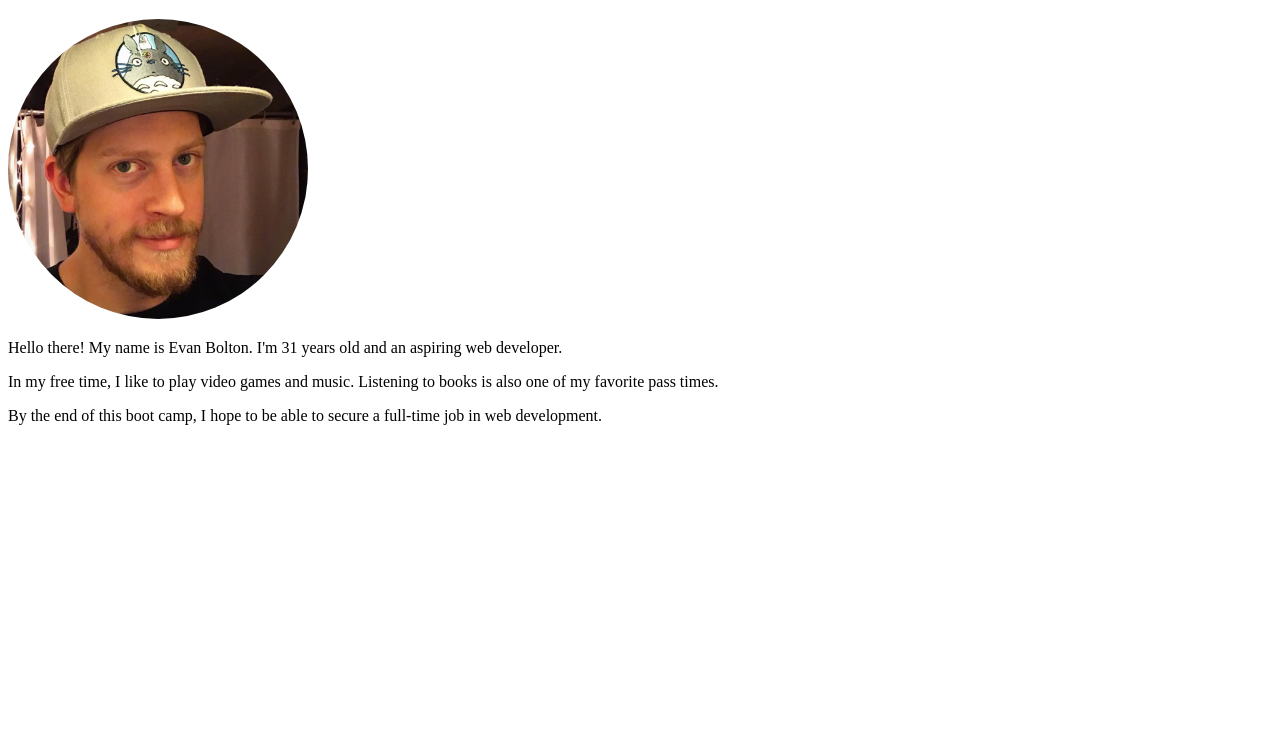
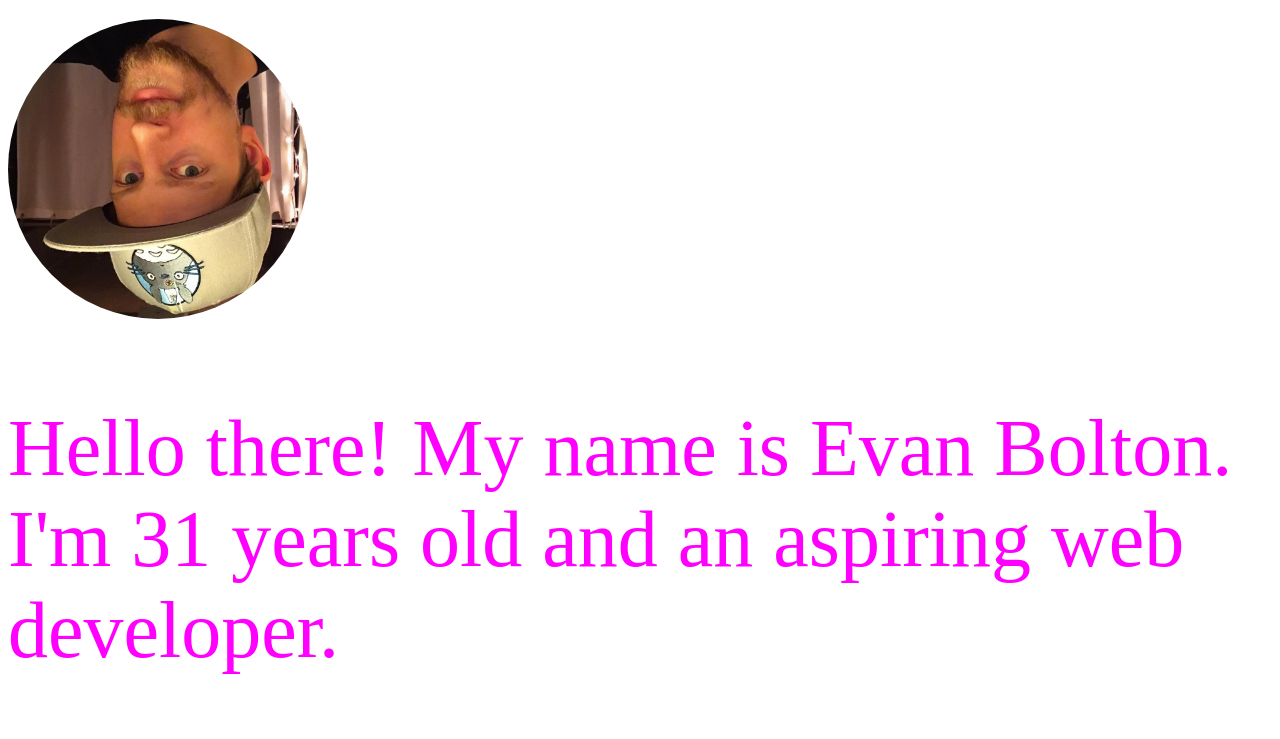
Before and after one commit to evanfbolton/about-evan-bolton, a plain HTML site: page index.html in a window 1280 px wide. Shown: the part 61-800 px from the top of the page. Drawn offline with Linux system fonts and the light colour scheme.

```diff
--- a/index.html
+++ b/index.html
@@ -8,8 +8,10 @@
 <body>
 <h1>About Me</h1>
 <img class="image-of-evan" src="./evan.jpg" alt="A picture of Evan Bolton">
-<p>Hello there! My name is Evan Bolton. I'm 31 years old and an aspiring web developer.</p>
-<p>In my free time, I like to play video games and music. Listening to books is also one of my favorite pass times.</p>
-<p>By the end of this boot camp, I hope to be able to secure a full-time job in web development.</p>
+<p class="oddColors bigLetters">Hello there! My name is Evan Bolton. I'm 31 years old and an aspiring web developer.</p>
+<p class="oddColors">In my free time, I like to play video games and music. Listening to books is also one of my favorite pass times.</p>
+<p class="oddColors bigLetters">By the end of this boot camp, I hope to be able to secure a full-time job in web development.</p>
+<p class="oddColors">I'm great at sneeblesnort, and I enjoy-ah to do-a da cha cha</p>
+<p class="oddColors bigLetters">My biggest secret is that I'm actually a swell guy, and I think kitties are mad adorbs</p>
 </body>
 </html>
--- a/style.css
+++ b/style.css
@@ -1,4 +1,11 @@
 .image-of-evan {
     height: 300px;
     border-radius: 50%;
+    transform: rotate(180deg);
 }
+.oddColors {
+    color: fuchsia;
+}
+.bigLetters {
+    font-size: 500%
+}
```
